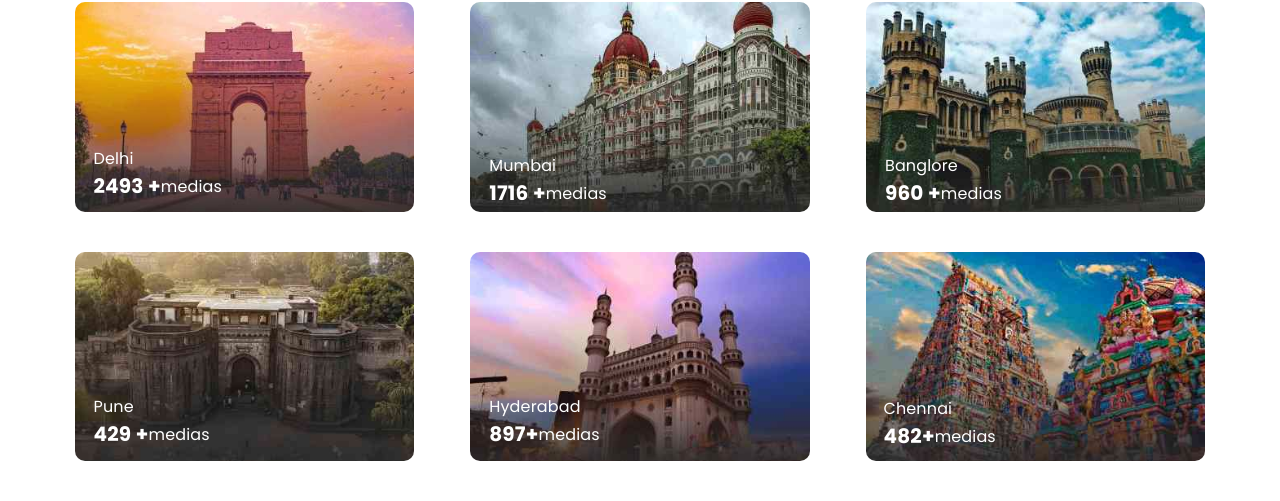
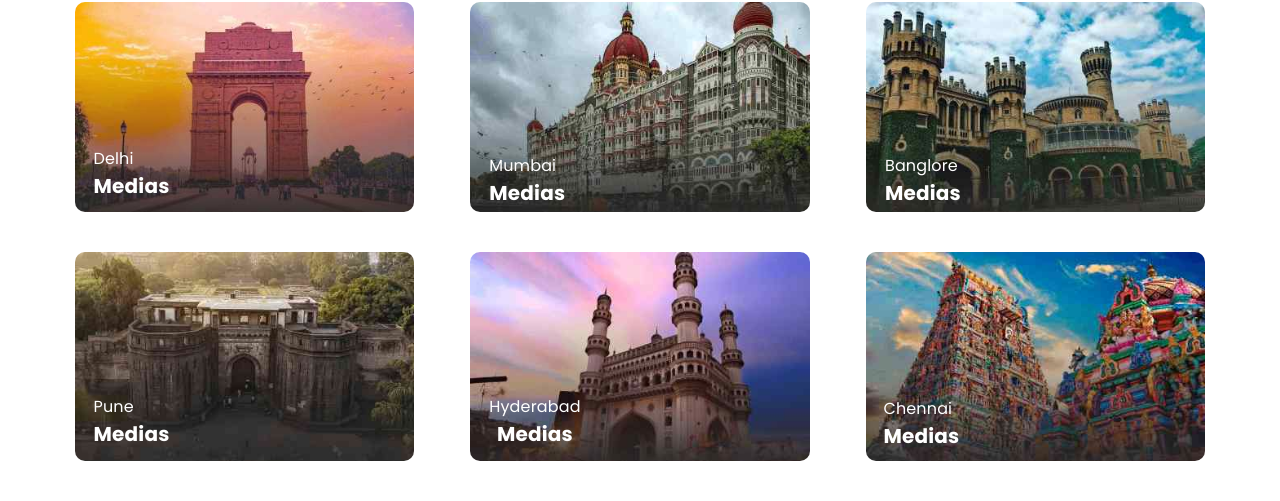
Before and after one commit to abhishekjkoncepts/janus_outdoor, a React (Create React App) app: page / in a window 1280 px wide. Shown: the part 1898-2399 px from the top of the page. Built offline with nearby package versions, Linux system fonts and the light colour scheme.

Commit message:
6th commit

```diff
--- a/src/components/Footer/Footer.js
+++ b/src/components/Footer/Footer.js
@@ -72,7 +72,7 @@ const Footer = () => {
                   fontFamily: "Poppins, sans-serif",
                 }}
               >
-                Mobile : +91-98681 18573
+                Mobile : +91 96507-64004
               </Typography>
             </Box>
             <Box>
@@ -84,7 +84,7 @@ const Footer = () => {
                   fontFamily: "Poppins, sans-serif",
                 }}
               >
-                Email-id: info@januskoncepts.com
+                Email-id: birender@janusalive.com
               </Typography>
             </Box>
             <Box
@@ -189,7 +189,7 @@ const Footer = () => {
                 fontFamily: "Poppins, sans-serif",
               }}
             >
-              © 2023 JanusAlive | All Rights Reserved 2023
+              Copyright janusalive.com 2024
             </Typography>
           </Box>
         </Grid>
--- a/src/components/Header/Header.js
+++ b/src/components/Header/Header.js
@@ -398,7 +398,7 @@ function Header(props) {
                       </Box>
 
                       {/* Billboard */}
-                      <Box>
+                      {/* <Box>
                         <Link
                           to={"/billboard"}
                           style={{ textDecoration: "none" }}
@@ -421,10 +421,10 @@ function Header(props) {
                             BILLBOARD
                           </Typography>
                         </Link>
-                      </Box>
+                      </Box> */}
 
                       {/* Transit media */}
-                      <Box>
+                      {/* <Box>
                         <Link
                           to={"/transitmedia"}
                           style={{ textDecoration: "none" }}
@@ -447,10 +447,10 @@ function Header(props) {
                             TRANSIT MEDIA
                           </Typography>
                         </Link>
-                      </Box>
+                      </Box> */}
 
                       {/* Digital -Billboard */}
-                      <Box>
+                      {/* <Box>
                         <Link
                           to={"/digital-billboard"}
                           style={{ textDecoration: "none" }}
@@ -473,10 +473,10 @@ function Header(props) {
                             DIGITAL BILLBOARD
                           </Typography>
                         </Link>
-                      </Box>
+                      </Box> */}
 
                       {/* Mallmedia */}
-                      <Box>
+                      {/* <Box>
                         <Link
                           to={"/mallmedia"}
                           style={{ textDecoration: "none" }}
@@ -499,10 +499,10 @@ function Header(props) {
                             MALL MEDIA
                           </Typography>
                         </Link>
-                      </Box>
+                      </Box> */}
 
                       {/* Inflight banding */}
-                      <Box>
+                      {/* <Box>
                         <Link
                           to={"/inflight-branding"}
                           style={{ textDecoration: "none" }}
@@ -525,10 +525,10 @@ function Header(props) {
                             INFLIGHT BRANDING
                           </Typography>
                         </Link>
-                      </Box>
+                      </Box> */}
 
                       {/* Lift-branding */}
-                      <Box>
+                      {/* <Box>
                         <Link
                           to={"/lift-branding"}
                           style={{ textDecoration: "none" }}
@@ -551,10 +551,10 @@ function Header(props) {
                             LIFT BRANDING
                           </Typography>
                         </Link>
-                      </Box>
+                      </Box> */}
 
                       {/* Airport branding */}
-                      <Box>
+                      {/* <Box>
                         <Link
                           to={"/airport-branding"}
                           style={{ textDecoration: "none" }}
@@ -577,10 +577,10 @@ function Header(props) {
                            AIRPORT BRANDING
                           </Typography>
                         </Link>
-                      </Box>
+                      </Box> */}
 
                       {/* DOOH */}
-                      <Box>
+                      {/* <Box>
                         <Link to={"/dooh"} style={{ textDecoration: "none" }}>
                           <Typography
                             sx={{
@@ -600,7 +600,7 @@ function Header(props) {
                             DOOH
                           </Typography>
                         </Link>
-                      </Box>
+                      </Box> */}
 
                     </Box>
                     {/*
--- a/src/pages/Home/Home.js
+++ b/src/pages/Home/Home.js
@@ -967,7 +967,7 @@ const Home = () => {
                             fontFamily: "Poppins, sans-serif",
                           }}
                         >
-                          2493 +
+                          {/* 2493 + */} Medias
                         </Typography>
                         <Typography
                           sx={{
@@ -976,7 +976,7 @@ const Home = () => {
                             fontFamily: "Poppins, sans-serif",
                           }}
                         >
-                          medias
+                          {/* Medias */}
                         </Typography>
                       </Box>
                     </Box>
@@ -1078,7 +1078,7 @@ const Home = () => {
                             fontFamily: "Poppins, sans-serif",
                           }}
                         >
-                          1716 +
+                          {/* 1716 + */} Medias
                         </Typography>
                         <Typography
                           sx={{
@@ -1087,7 +1087,7 @@ const Home = () => {
                             fontFamily: "Poppins, sans-serif",
                           }}
                         >
-                          medias
+                          {/* Medias */}
                         </Typography>
                       </Box>
                     </Box>
@@ -1191,7 +1191,7 @@ const Home = () => {
                             fontFamily: "Poppins, sans-serif",
                           }}
                         >
-                          960 +
+                          {/* 960 + */} Medias
                         </Typography>
                         <Typography
                           sx={{
@@ -1200,7 +1200,7 @@ const Home = () => {
                             fontFamily: "Poppins, sans-serif",
                           }}
                         >
-                          medias
+                          {/* Medias */}
                         </Typography>
                       </Box>
                     </Box>
@@ -1334,7 +1334,7 @@ const Home = () => {
                             fontFamily: "Poppins, sans-serif",
                           }}
                         >
-                          429 +
+                          {/* 429 + */} Medias
                         </Typography>
                         <Typography
                           sx={{
@@ -1343,7 +1343,7 @@ const Home = () => {
                             fontFamily: "Poppins, sans-serif",
                           }}
                         >
-                          medias
+                          {/* Medias */}
                         </Typography>
                       </Box>
                     </Box>
@@ -1442,7 +1442,7 @@ const Home = () => {
                             fontFamily: "Poppins, sans-serif",
                           }}
                         >
-                          897+{" "}
+                          {/* 897+{" "} */} Medias
                         </Typography>
                         <Typography
                           sx={{
@@ -1451,7 +1451,7 @@ const Home = () => {
                             fontFamily: "Poppins, sans-serif",
                           }}
                         >
-                          medias
+                          {/* Medias */}
                         </Typography>
                       </Box>
                     </Box>
@@ -1561,7 +1561,7 @@ const Home = () => {
                             fontFamily: "Poppins, sans-serif",
                           }}
                         >
-                          482+{" "}
+                          {/* 482+{" "} */} Medias
                         </Typography>
                         <Typography
                           sx={{
@@ -1570,7 +1570,7 @@ const Home = () => {
                             fontFamily: "Poppins, sans-serif",
                           }}
                         >
-                          medias
+                          {/* Medias */}
                         </Typography>
                       </Box>
                     </Box>
```
